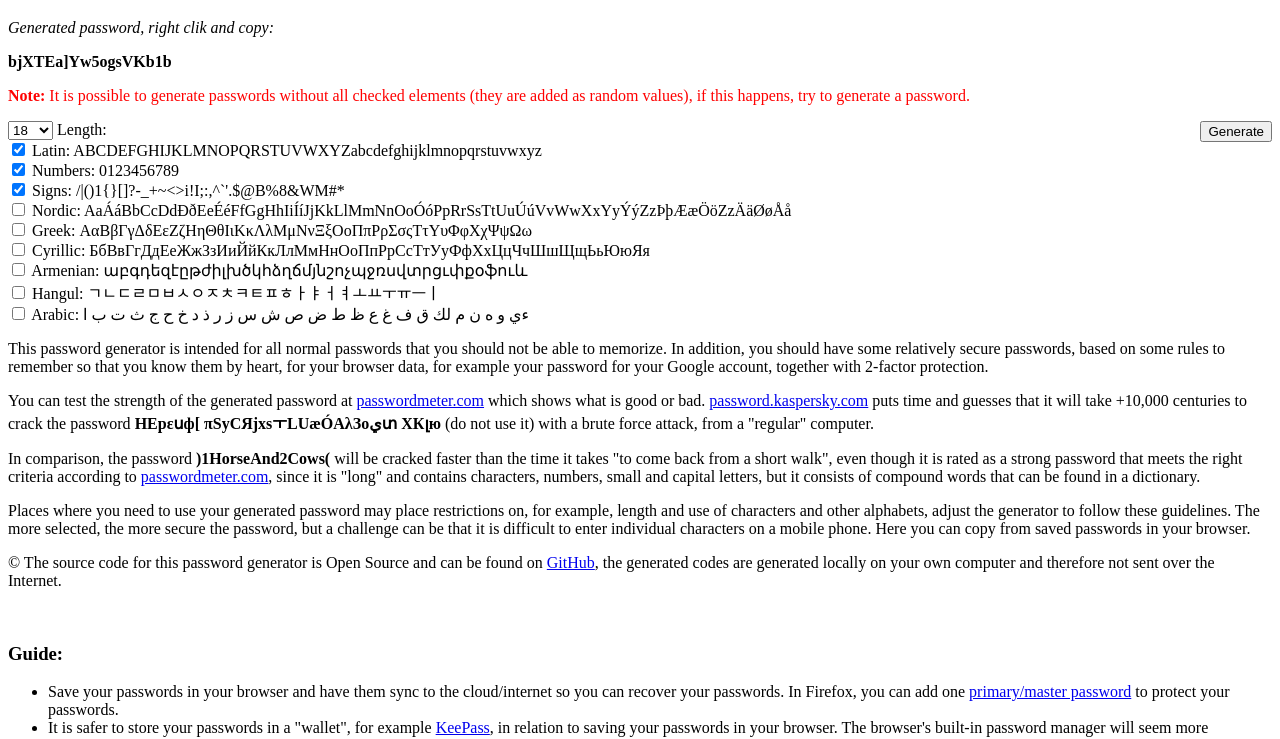
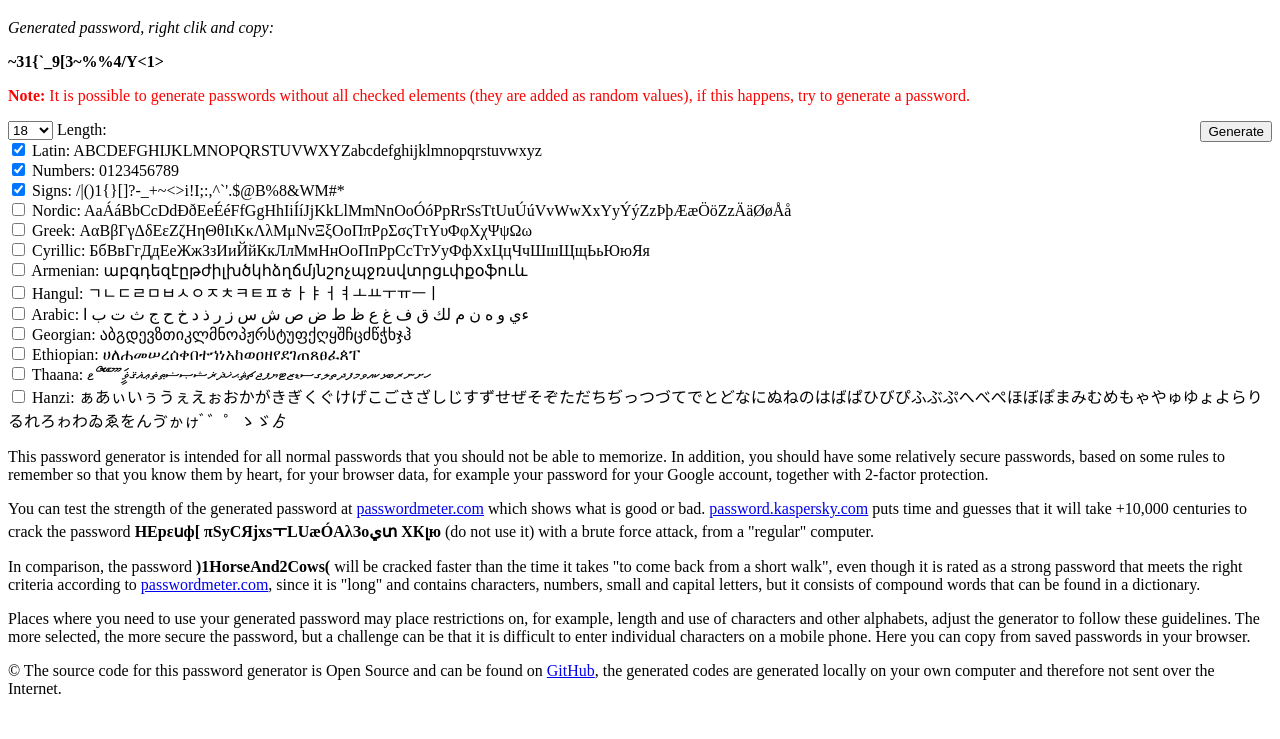
Before and after one commit to OZoneSQT/StrongPasswordGenerator, a plain HTML site: page root/index.html in a window 1280 px wide. Shown: the part 61-800 px from the top of the page. Drawn offline with Linux system fonts and the light colour scheme.

Commit message:
updated pw algorithm

```diff
--- a/root/index.html
+++ b/root/index.html
@@ -179,7 +179,24 @@
             <input type="checkbox" id="arabicChecked">
             <label for="arabicChecked">Arabic: ءي و ه ن م لك ق ف غ ع ظ ط ض ص ش س ز ر ذ د خ ح ج ث ت ب ا</label>
         </div>
+        <div class="form-check">
+            <input type="checkbox" id="georgianChecked">
+            <label for="georgianChecked">Georgian: აბგდევზთიკლმნოპჟრსტუფქღყშჩცძწჭხჯჰ</label>
+        </div>
+        <div class="form-check">
+            <input type="checkbox" id="ethiopianChecked">
+            <label for="ethiopianChecked">Ethiopian: ሀለሐመሠረሰቀበተኀነአከወዐዘየደገጠጸፀፈጰፐ</label>
+        </div>
+        <div class="form-check">
+            <input type="checkbox" id="thaanaChecked">
+            <label for="thaanaChecked">Thaana: ހށނރބޅކއވމފދތލގސޑޒޓޔޕޖޗޘޙޚޛޜޝޞޟޠޡޢޣޤޥަ ީ ު ޫ ެ ޭ ޮ ޯޱ</label>
+        </div>
+        <div class="form-check">
+            <input type="checkbox" id="hanziChecked">
+            <label for="hanziChecked">Hanzi: ぁあぃいぅうぇえぉおかがきぎくぐけげこごさざしじすずせぜそぞただちぢっつづてでとどなにぬねのはばぱひびぴふぶぷへべぺほぼぽまみむめもゃやゅゆょよらりるれろゎわゐゑをんゔゕゖ ゙ ゛゜ゝゞゟ</label>
+        </div>
     </div>
+    <!-- For those of you who disagree with using the browser's password manager, it is not secure against people who have physical access to the computer. With that, it is still better to use it than to reuse passwords, and it will facilitate the use of long and more complicated passwords -->
     <p>This password generator is intended for all normal passwords that you should not be able to memorize. In addition, you should have some relatively secure passwords, based on some rules to remember so that you know them by heart, for your browser data, for example your password for your Google account, together with 2-factor protection.</p>
     <p>You can test the strength of the generated password at <a href="http://www.passwordmeter.com/" target="_blank">passwordmeter.com</a> which shows what is good or bad. <a href="https://password.kaspersky.com/" target="_blank">password.kaspersky.com</a> puts time and guesses that it will take +10,000 centuries to crack the password <strong>ΗЕpεսф[ πSyCЯjхsㅜLUæÓΑλЗoيտ XКլю</strong> (do not use it) with a brute force attack, from a "regular" computer.</p>
     <p>In comparison, the password <strong>)1HorseAnd2Cows(</strong> will be cracked faster than the time it takes "to come back from a short walk", even though it is rated as a strong password that meets the right criteria according to <a href="http://www.passwordmeter.com/" target="_blank">passwordmeter.com</a>, since it is "long" and contains characters, numbers, small and capital letters, but it consists of compound words that can be found in a dictionary.</p>
--- a/root/pw.js
+++ b/root/pw.js
@@ -1,15 +1,4 @@
 "use strict";
-
-document.getElementById("lengthChecked").addEventListener("change", generatePW);
-document.getElementById("latinChecked").addEventListener("change", generatePW);
-document.getElementById("numbersChecked").addEventListener("change", generatePW);
-document.getElementById("signsChecked").addEventListener("change", generatePW);
-document.getElementById("nordicChecked").addEventListener("change", generatePW);
-document.getElementById("cyrillicChecked").addEventListener("change", generatePW);
-document.getElementById("greekChecked").addEventListener("change", generatePW);
-document.getElementById("greekChecked").addEventListener("change", generatePW);
-document.getElementById("armenianChecked").addEventListener("change", generatePW);
-
 
 function generatePW() {
     var base = "";
@@ -18,12 +7,16 @@ function generatePW() {
     var latinLetters = "ABCDEFGHIJKLMNOPQRSTUVWXYZabcdefghijklmnopqrstuvwxyz"
     var cyrillicLetters = "БбВвГгДдЕеЖжЗзИиЙйКкЛлМмНнОоПпРрСсТтУуФфХхЦцЧчШшЩщЬьЮюЯя"
     var greekLetters = "ΑαΒβΓγΔδΕεΖζΗηΘθΙιΚκΛλΜμΝνΞξΟοΠπΡρΣσςΤτΥυΦφΧχΨψΩω"
-    var numbersLetters = "123456789"
+    var numbersLetters = "1234567890"
     var signsLetters = "/|()1{}[]?-_+~<>!I;:,^`.$@B%&WM*"
     var armenianLetters = "աբգդեզէըթժիլխծկհձղճմյնշոչպջռսվտրցւփքօֆուև"
     var hangulLetters = "ㄱㄴㄷㄹㅁㅂㅅㅇㅈㅊㅋㅌㅍㅎㅏㅑㅓㅕㅗㅛㅜㅠㅡㅣ"
     var nordicLetters = "AaÁáBbCcDdÐðEeÉéFfGgHhIiÍíJjKkLlMmNnOoÓóPpRrSsTtUuÚúVvWwXxYyÝýZzÞþÆæÖöZzÄäØøÅå"
     var arabicLetters = "ءي و ه ن م لك ق ف غ ع ظ ط ض ص ش س ز ر ذ د خ ح ج ث ت ب ا"
+    var georgianLetters = "აბგდევზთიკლმნოპჟრსტუფქღყშჩცძწჭხჯჰ"
+    var ethiopianLetters = "ሀለሐመሠረሰቀበተኀነአከወዐዘየደገጠጸፀፈጰፐ"
+    var thaanaLetters = "ހށނރބޅކއވމފދތލގސޑޒޓޔޕޖޗޘޙޚޛޜޝޞޟޠޡޢޣޤޥަ	ީ	ު	ޫ	ެ	ޭ	ޮ	ޯޱ"
+    var hanziLetters = "ぁあぃいぅうぇえぉおかがきぎくぐけげこごさざしじすずせぜそぞただちぢっつづてでとどなにぬねのはばぱひびぴふぶぷへべぺほぼぽまみむめもゃやゅゆょよらりるれろゎわゐゑをんゔゕゖ ゙ ゛゜ゝゞゟ"
 
     // input
     var length = document.getElementById('lengthChecked').value
@@ -36,18 +29,33 @@ function generatePW() {
     var armenian = document.getElementById('armenianChecked')
     var hangul = document.getElementById('hangulChecked')
     var arabic = document.getElementById('arabicChecked')
+    var georgian = document.getElementById('georgianChecked')
+    var ethiopian = document.getElementById('ethiopianChecked')
+    var thaana = document.getElementById('thaanaChecked')
+    var hanzi = document.getElementById('hanziChecked')
 
 
     // build source string
+    if (arabic.checked) { base = base + arabicLetters; }
     if (latin.checked) { base = base + latinLetters; }
-    if (cyrillic.checked) { base = base + cyrillicLetters; }
+    if (signs.checked) { base = base + signsLetters; }
     if (greek.checked) { base = base + greekLetters; }
     if (numbers.checked) { base = base + numbersLetters; }
-    if (signs.checked) { base = base + signs; }
     if (armenian.checked) { base = base + armenianLetters; }
     if (hangul.checked) { base = base + hangulLetters; }
+    if (numbers.checked) { base = base + numbersLetters; }
     if (nordic.checked) { base = base + nordicLetters; }
-    if (arabic.checked) { base = base + arabicLetters; }
+    if (cyrillic.checked) { base = base + cyrillicLetters; }
+    if (numbers.checked) { base = base + numbersLetters; }
+    if (georgian.checked) { base = base + georgianLetters; }
+    if (ethiopian.checked) { base = base + ethiopianLetters; }
+    if (thaana.checked) { base = base + thaanaLetters; }
+    if (hanzi.checked) { base = base + hanziLetters; }
+    if (numbers.checked) { base = base + numbersLetters; }
+    if (signs.checked) { base = base + signsLetters; }
+    if (numbers.checked) { base = base + numbersLetters; }
+    if (signs.checked) { base = base + signsLetters; }
+    if (numbers.checked) { base = base + numbersLetters; }
 
 
     // fill result
```
